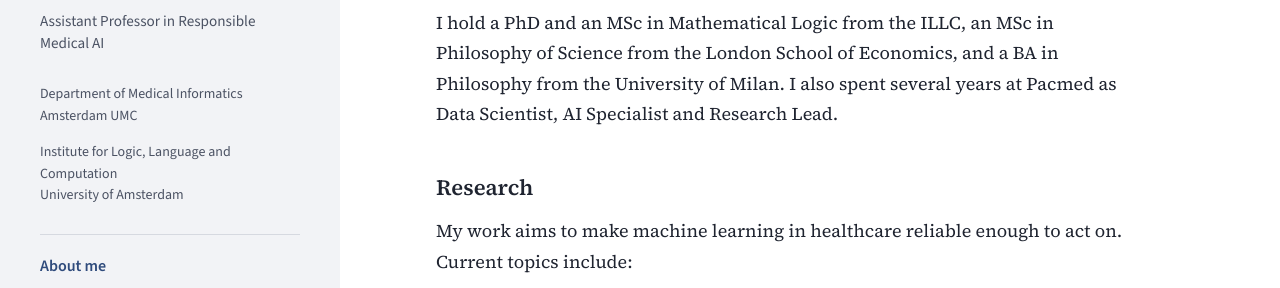
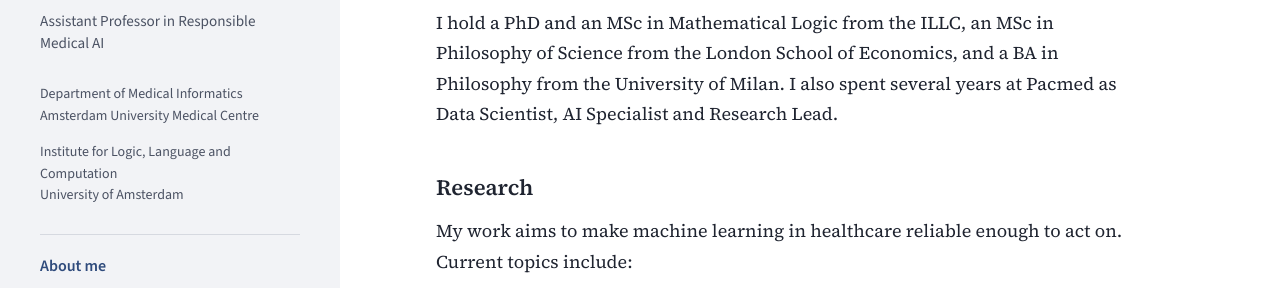
Before and after one commit to Giovannicina/giovannicina.github.io, a Jekyll site: the page built from index.md, in a window 1280 px wide. Shown: the part 273-561 px from the top of the page. Built offline with Jekyll 4.4.1, drawn with Linux system fonts in a browser that asks for light colours.

Commit message:
Update _config.yml

```diff
--- a/_config.yml
+++ b/_config.yml
@@ -9,7 +9,7 @@ author:
   position: Assistant Professor in Responsible Medical AI
   affiliations:
     - unit: Department of Medical Informatics
-      institution: Amsterdam UMC
+      institution: Amsterdam University Medical Centre
     - unit: Institute for Logic, Language and Computation
       institution: University of Amsterdam
   email: ""          # e.g. name@amsterdamumc.nl; leave empty to hide
```
